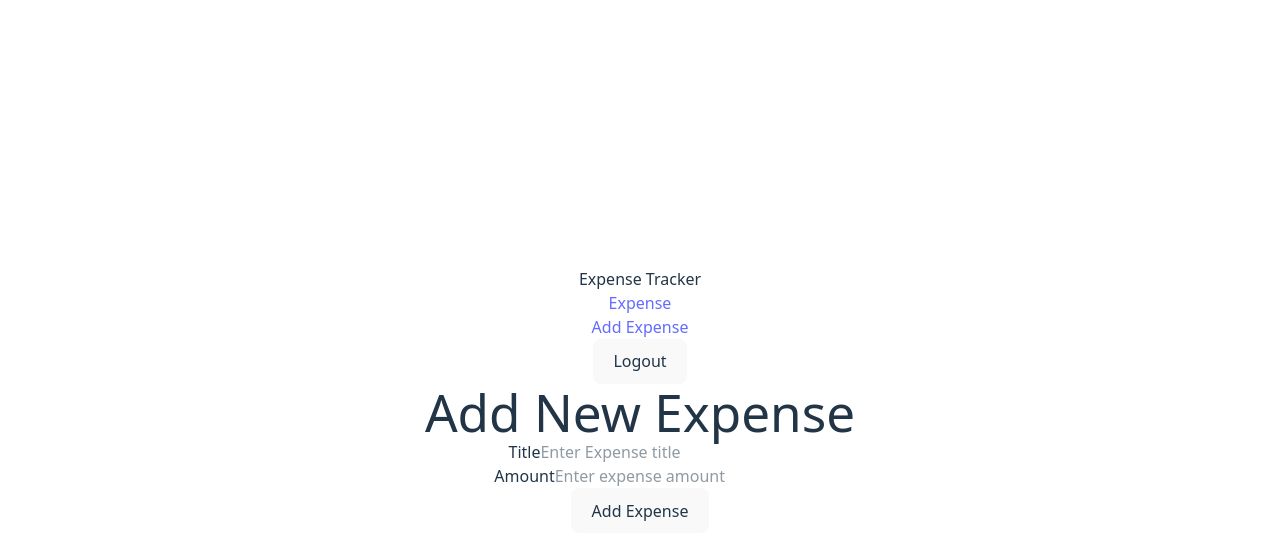
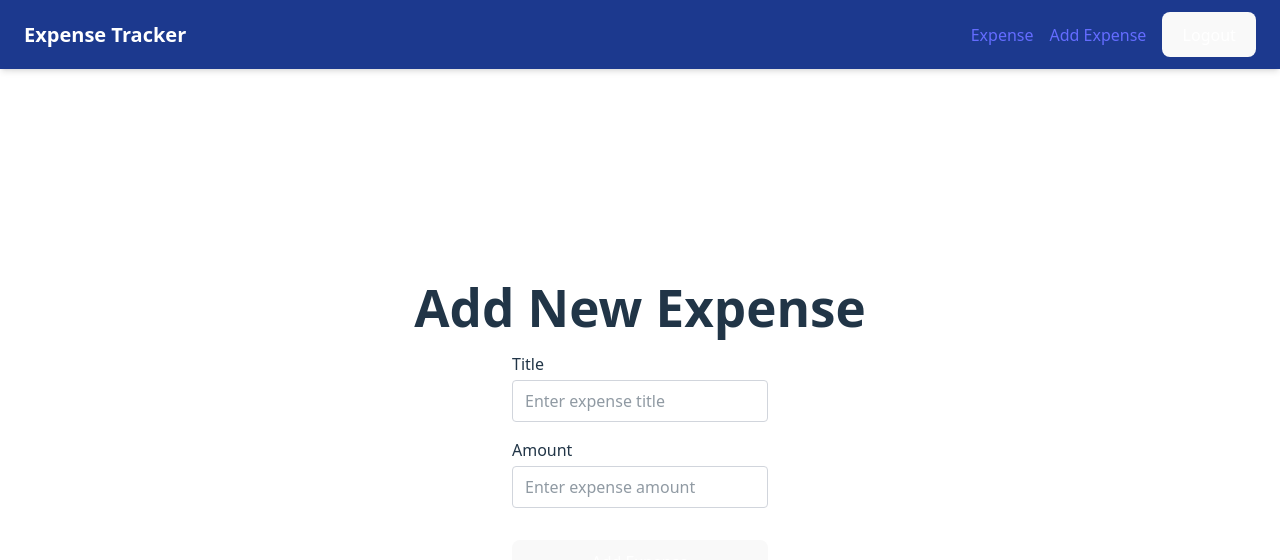
Before and after one commit to sandeepkumar23f/Expense-Tracker, a React app in the folder frontend/: page /add-expense in a window 1280 px wide. Shown: the top 560 px of the page. Built offline with nearby package versions, Linux system fonts and the light colour scheme; sample sign-in values are in the browser's storage; the HTML template or start-up script is replaced by a standard one.

Commit message:
Enhanced the ui of Login Signup Add expenses Update Expenses and also Protect the pages from without login

```diff
--- a/frontend/src/App.jsx
+++ b/frontend/src/App.jsx
@@ -7,18 +7,18 @@ import Login from "./components/Login";
 import AddExpense from "./components/AddExpense";
 import Navbar from "./components/Navbar";
 import UpdateExpense from "./components/UpdateExpense";
+import Protected from "./components/Protected";
 function App() {
   const [login, setLogin]=useState(!!localStorage.getItem("login"))
   return (
       <>
       <Navbar login={login} setLogin={setLogin} />
       <Routes>
-        <Route path="/" element={<Expense/>} />
-        <Route path="/signup" element={<SignUp/>} />
-        <Route path="/login" element={<Login/>} />
-        <Route path="/expenses" element={<Expense/>} />
-        <Route path="/add-expense" element={<AddExpense/>} />
-        <Route path="/update/:id" element={<UpdateExpense/>} />
+        <Route path="/" element={<Protected login={login}><Expense/></Protected>} />
+        <Route path="/signup" element={<SignUp setLogin={setLogin}/>} />
+        <Route path="/login" element={<Login setLogin={setLogin}/>} />
+        <Route path="/add-expense" element={<Protected login={login}><AddExpense/></Protected>} />
+        <Route path="/update/:id" element={<Protected login={login}><UpdateExpense/></Protected>} />
       </Routes>
       </>
   );
--- a/frontend/src/components/AddExpense.jsx
+++ b/frontend/src/components/AddExpense.jsx
@@ -34,25 +34,29 @@ export default function AddExpense() {
   };
 
   return (
-    <div className="container">
-      <h1>Add New Expense</h1>
+  <div className="flex flex-col justify-center items-center min-h-screen space-y-4">
+    <h1 className="text-2xl font-semibold mb-4">Add New Expense</h1>
 
-      <div className="form-group">
-        <label htmlFor="title">Title</label>
+    <div className="w-64 flex flex-col">
+      <label htmlFor="title" className="text-left mb-1">
+        Title
+      </label>
       <input
         type="text"
         id="title"
-          placeholder="Enter Expense title"
+        placeholder="Enter expense title"
         value={expenseData.title}
         onChange={(e) =>
           setExpenseData({ ...expenseData, title: e.target.value })
         }
-          className="input-field"
+        className="border border-gray-300 rounded px-3 py-2 focus:outline-none focus:ring-2 focus:ring-blue-400"
       />
     </div>
 
-      <div className="form-group">
-        <label htmlFor="amount">Amount</label>
+    <div className="w-64 flex flex-col">
+      <label htmlFor="amount" className="text-left mb-1">
+        Amount
+      </label>
       <input
         type="number"
         id="amount"
@@ -61,11 +65,14 @@ export default function AddExpense() {
         onChange={(e) =>
           setExpenseData({ ...expenseData, amount: e.target.value })
         }
-          className="input-field"
+        className="border border-gray-300 rounded px-3 py-2 focus:outline-none focus:ring-2 focus:ring-blue-400"
       />
     </div>
 
-      <button onClick={handleAddExpense} className="submit-btn">
+    <button
+      onClick={handleAddExpense}
+      className="w-64 bg-blue-600 hover:bg-blue-700 text-white py-2 rounded mt-4 transition duration-200"
+    >
       Add Expense
     </button>
   </div>
--- a/frontend/src/components/Expense.jsx
+++ b/frontend/src/components/Expense.jsx
@@ -48,14 +48,8 @@ export default function Expense(){
     }
   }
   return (
-    <div className="container mx-auto p-4">
+    <div className="mx-auto p-4">
       <h1 className="text-2xl font-bold mb-4">Your Expenses</h1>
-      <Link
-        to={"/add-expense"}
-        className="mb-4 inline-block text-blue-600 hover:underline"
-      >
-        Add Expense
-      </Link>
 
       {expenseData.length === 0 ? (
         <p>
@@ -72,7 +66,7 @@ export default function Expense(){
               className="p-2 border rounded shadow-sm flex justify-between items-center"
             >
               <span>{expense.title}</span>
-              <span>${expense.amount}</span>
+              <span>₹{expense.amount}</span>
               <button
                 onClick={() => deleteExpense(expense._id)}
                 className="bg-red-500 hover:bg-red-400 text-white px-3 py-1 rounded transition duration-200"
--- a/frontend/src/components/Login.jsx
+++ b/frontend/src/components/Login.jsx
@@ -36,32 +36,38 @@ export default function Login() {
       alert("Login failed please try again")
     }
   }
-  return(
-    <div className="container">
-      <h1>Login</h1>
-      <label>Email</label>
+  return (
+  <div className="flex flex-col justify-center items-center min-h-screen space-y-4">
+    <h1 className="text-2xl font-semibold">Login</h1>
+
+    <label className="w-64 text-left">Email</label>
     <input
       type="text"
       placeholder="Enter user email"
       value={userData.email}
       onChange={(e) => setUserData({ ...userData, email: e.target.value })}
+      className="w-64 border border-gray-300 rounded px-3 py-2"
     />
 
-      <label>Password</label>
+    <label className="w-64 text-left">Password</label>
     <input
       type="password"
       placeholder="Enter user password"
       value={userData.password}
-        onChange={(e) =>
-          setUserData({ ...userData, password: e.target.value })
-        }
+      onChange={(e) => setUserData({ ...userData, password: e.target.value })}
+      className="w-64 border border-gray-300 rounded px-3 py-2"
     />
 
-      <button onClick={handleLogin} className="submit">
+    <button
+      onClick={handleLogin}
+      className="w-64 bg-blue-600 text-white py-2 rounded"
+    >
       Login
     </button>
 
-      <Link to="/signup">Sign Up</Link>
+    <Link to="/signup" className="text-blue-600 underline">
+      Sign Up
+    </Link>
   </div>
-  )
+);
 }
--- a/frontend/src/components/Navbar.jsx
+++ b/frontend/src/components/Navbar.jsx
@@ -10,17 +10,25 @@ export default function Navbar({ login, setLogin }) {
   };
 
   return (
-    <nav className="navbar">
-      <div className="nav-logo">Expense Tracker</div>
-      <ul className="nav-links">
+  <nav className="bg-blue-900 fixed top-0 left-0 w-full shadow-md px-6 py-3 flex justify-between items-center z-50">
+    <div className="font-bold text-xl text-white">Expense Tracker</div>
+    <ul className="flex gap-4 items-center">
       {login && (
         <>
-            <li><Link to="/">Expense</Link></li>
-            <li><Link to="/add-expense">Add Expense</Link></li>
-            <li><button onClick={logout}>Logout</button></li>
+          <li><Link to="/" className="hover:text-yellow-300 font-medium text-white">Expense</Link></li>
+          <li><Link to="/add-expense" className="hover:text-yellow-300  font-medium text-white">Add Expense</Link></li>
+          <li>
+            <button
+              onClick={logout}
+              className="bg-red-500 text-white px-3 py-1 rounded hover:bg-red-600"
+            >
+              Logout
+            </button>
+          </li>
         </>
       )}
     </ul>
   </nav>
 );
+
 }
--- /dev/null
+++ b/frontend/src/components/Protected.jsx
@@ -0,0 +1,8 @@
+import { Navigate } from "react-router-dom";
+export default function Protected({ children, login}){
+    const isLoggedIn = login || !!localStorage.getItem("login")
+    if(!isLoggedIn){
+        return <Navigate to={"/login"} replace/>
+    }
+    return children;
+}
--- a/frontend/src/components/SignUp.jsx
+++ b/frontend/src/components/SignUp.jsx
@@ -31,38 +31,46 @@ export default function SignUp(){
         }
     }
     return (
-    <div className="container">
-      <h1>Sign Up</h1>
+  <div className="flex flex-col justify-center items-center min-h-screen space-y-4">
+    <h1 className="text-2xl font-semibold">Sign Up</h1>
 
-      <label>Name</label>
+    <label className="w-64 text-left">Name</label>
     <input
       type="text"
       placeholder="Enter your name"
       value={userData.name}
       onChange={(e) => setUserData({ ...userData, name: e.target.value })}
+      className="w-64 border border-gray-300 rounded px-3 py-2"
     />
 
-      <label>Email</label>
+    <label className="w-64 text-left">Email</label>
     <input
       type="email"
       placeholder="Enter your email"
       value={userData.email}
       onChange={(e) => setUserData({ ...userData, email: e.target.value })}
+      className="w-64 border border-gray-300 rounded px-3 py-2"
     />
 
-      <label>Password</label>
+    <label className="w-64 text-left">Password</label>
     <input
       type="password"
       placeholder="Enter your password"
       value={userData.password}
       onChange={(e) => setUserData({ ...userData, password: e.target.value })}
+      className="w-64 border border-gray-300 rounded px-3 py-2"
     />
 
-      <button onClick={handleSignUp} className="submit">
+    <button
+      onClick={handleSignUp}
+      className="w-64 bg-green-600 text-white py-2 rounded"
+    >
       Sign Up
     </button>
 
-      <Link to="/login">Login</Link>
+    <Link to="/login" className="text-blue-600 underline">
+      Already have an account? Login
+    </Link>
   </div>
 );
 }
```
Also changed, not shown: 1 other file (tests, documents, lock files or other folders). Lines whose indentation alone changed are shown as unchanged.
